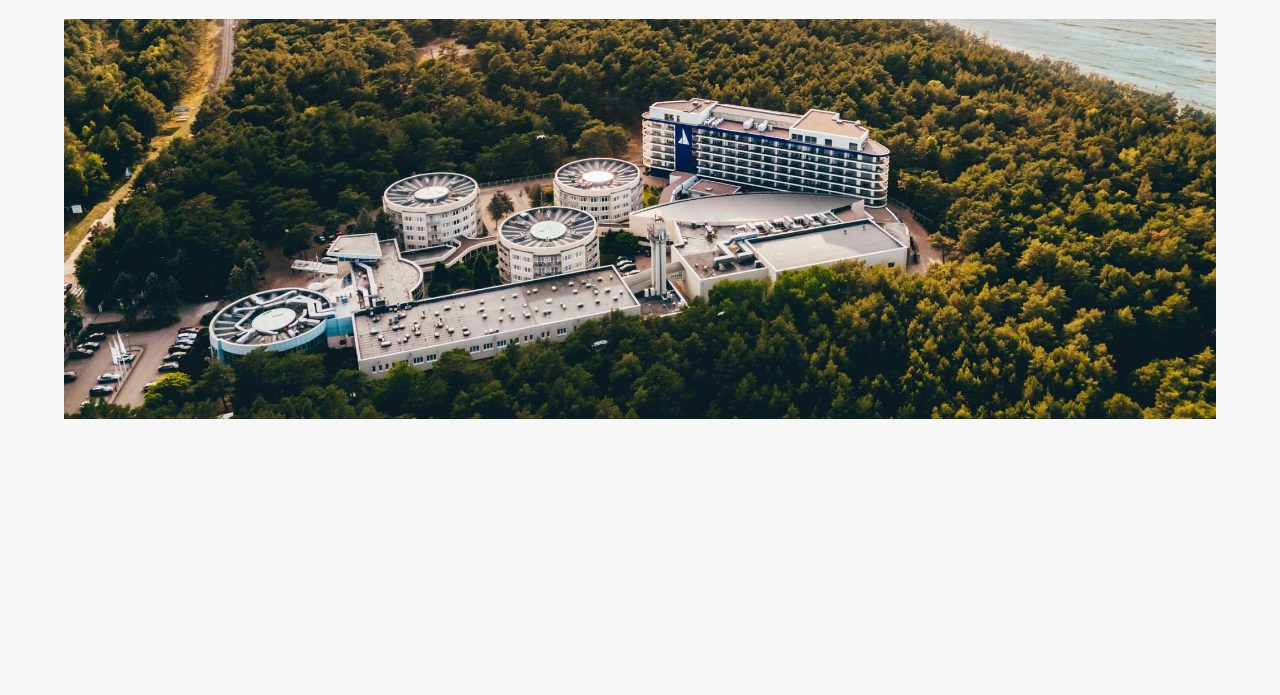
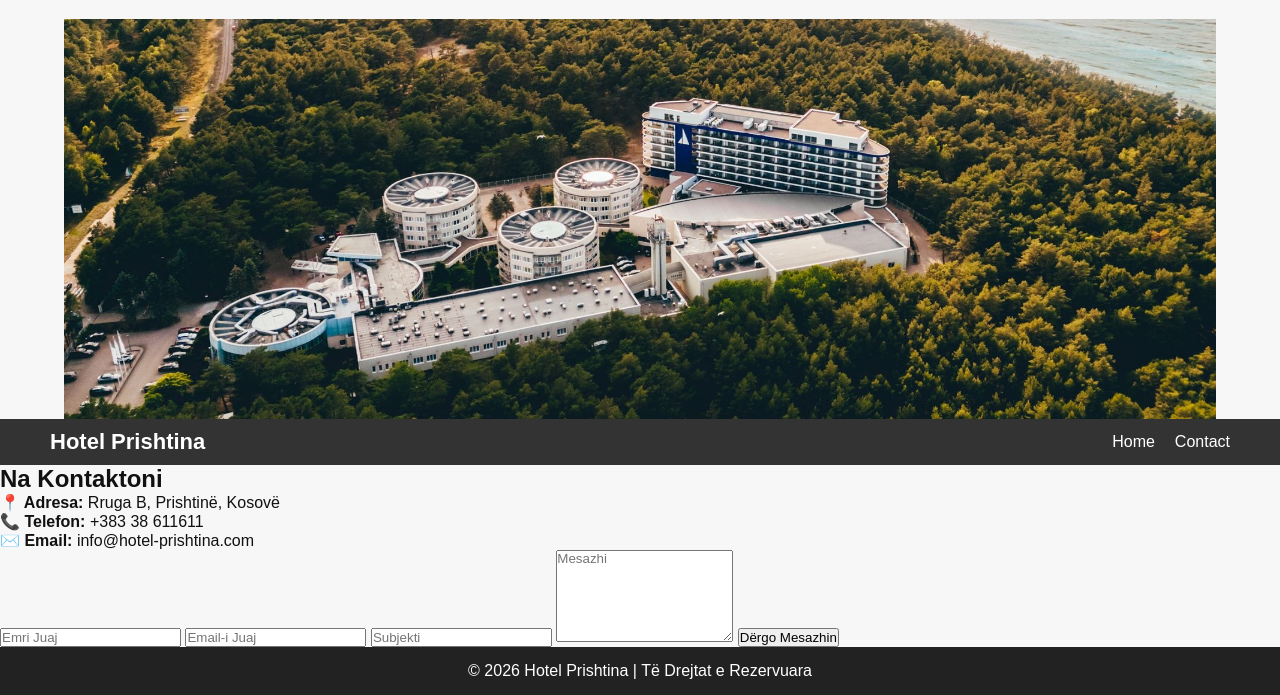
Before and after one commit to rigonhodza/html-css-personal-project, a plain HTML site: page contact.html in a window 1280 px wide. Shown: the part 518-1213 px from the top of the page. Before the commit the page ends 937 px from the top, so only its background shows below. Drawn offline with Linux system fonts and the light colour scheme.

Commit message:
Add contact section and form to contact.html

```diff
--- a/contact.html
+++ b/contact.html
@@ -35,5 +35,39 @@
     <img src="images/thumb.jpg" alt="Trulli" width="90%" height="400">
   </div>
 
+    <header>
+    <nav>
+        <div class="logo">Hotel Prishtina</div>
+        <ul>
+            <li><a href="index.html">Home</a></li>
+            <li><a href="contact.html">Contact</a></li>
+        </ul>
+    </nav>
+</header>
+
+<section class="contact-page">
+
+    <h2>Na Kontaktoni</h2>
+
+    <div class="contact-info">
+        <p><strong>📍 Adresa:</strong> Rruga B, Prishtinë, Kosovë</p>
+        <p><strong>📞 Telefon:</strong> +383 38 611611</p>
+        <p><strong>✉️ Email:</strong> info@hotel-prishtina.com</p>
+    </div>
+
+    <form class="contact-form">
+        <input type="text" placeholder="Emri Juaj" required>
+        <input type="email" placeholder="Email-i Juaj" required>
+        <input type="text" placeholder="Subjekti" required>
+        <textarea placeholder="Mesazhi" rows="6" required></textarea>
+        <button type="submit">Dërgo Mesazhin</button>
+    </form>
+
+</section>
+
+<footer>
+    <p>© 2026 Hotel Prishtina | Të Drejtat e Rezervuara</p>
+</footer>
+
 </body>
 </html>
```
